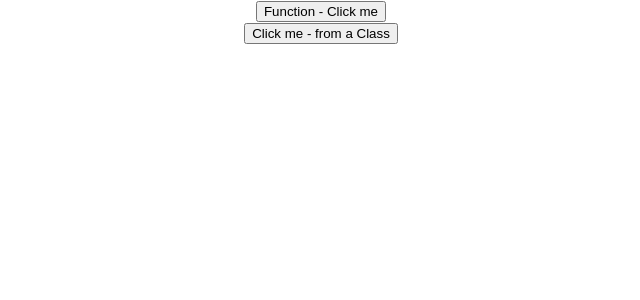
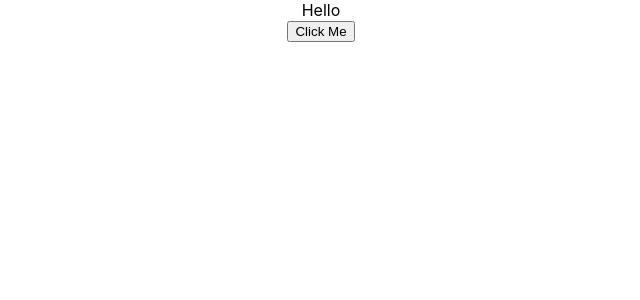
Before and after one commit to Prodip2416/react-exercise, a React (Create React App) app in the folder hello-react/: page / in a window 1280 px wide. Shown: the top 300 px of the page, without its empty margins (319-959 px from the left). Built offline with nearby package versions, Linux system fonts and the light colour scheme.

Commit message:
event bind

```diff
--- a/hello-react/src/App.js
+++ b/hello-react/src/App.js
@@ -1,11 +1,12 @@
 import React from 'react';
 // import logo from './logo.svg';
 import './App.css';
+import EventBind from './components/EventBind';
 // import Greet from './components/Greet';
 // import Welcome from './components/Welcome';
 // import Hello from './components/Hello';
-import FunctionEventHandler from './components/FunctionEventHandler';
-import ClassEventHandler from './components/ClassEventHandler';
+// import FunctionEventHandler from './components/FunctionEventHandler';
+// import ClassEventHandler from './components/ClassEventHandler';
 // import FunctionalComponents from './components/FunctionalComponents';
 // import {FunctionalComponents} from './components/FunctionalComponents';
 // import ClassComponents from './components/ClassComponents';
@@ -19,8 +20,9 @@
 function App() {
   return (
     <div className="App">
-      <FunctionEventHandler/>
-      <ClassEventHandler/>
+      <EventBind/>
+      {/* <FunctionEventHandler/>
+      <ClassEventHandler/> */}
       {/* <Greet/> */}
       {/* <Welcome/> */}
       {/* <Hello/> */}
--- /dev/null
+++ b/hello-react/src/components/EventBind.js
@@ -0,0 +1,35 @@
+import React, { Component } from 'react'
+
+class EventBind extends Component {
+    constructor(props) {
+        super(props)
+
+        this.state = {
+            message: 'Hello'
+        }
+        // this.clickHandler = this.clickHandler.bind(this);
+    }
+    // clickHandler(){
+    //     this.setState({
+    //         message:'Good Bye!'
+    //     })
+    // }
+    clickHandler = () => {
+        this.setState({
+            message: 'Good Bye!'
+        })
+    }
+    render() {
+        return (
+            <div>
+                {this.state.message}
+                <br />
+                {/* <button onClick={this.clickHandler.bind(this)}>Click Me</button> */}
+                {/* <button onClick={()=>this.clickHandler()}>Click Me</button> */}
+                <button onClick={this.clickHandler}>Click Me</button>
+            </div>
+        )
+    }
+}
+
+export default EventBind
--- a/hello-react/src/components/FunctionEventHandler.js
+++ b/hello-react/src/components/FunctionEventHandler.js
@@ -1,7 +1,7 @@
 import React from 'react';
 
 const FunctionEventHandler = () => {
-    const clickHandler = () =>{
+    const clickHandler = () => {
         console.log('Clicked - from a function');
     }
     return (
```
